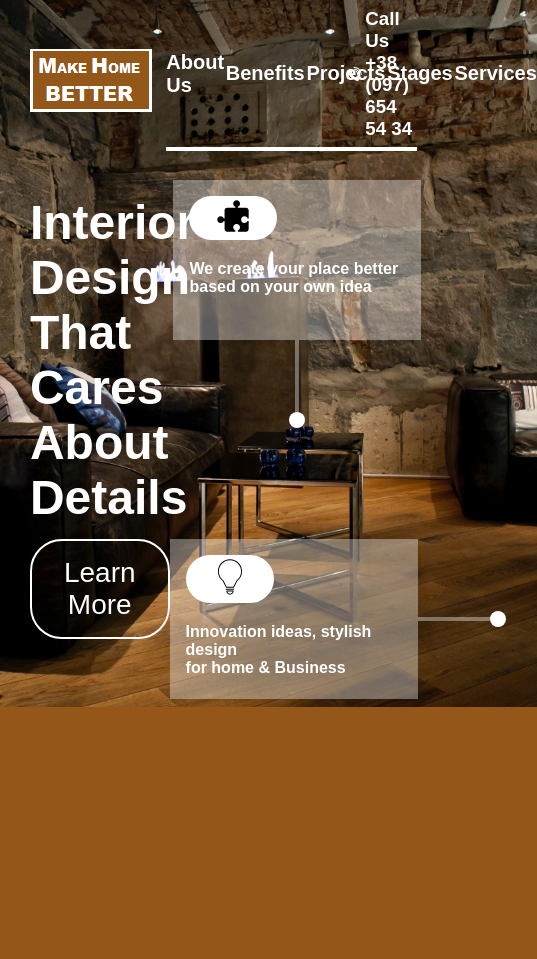
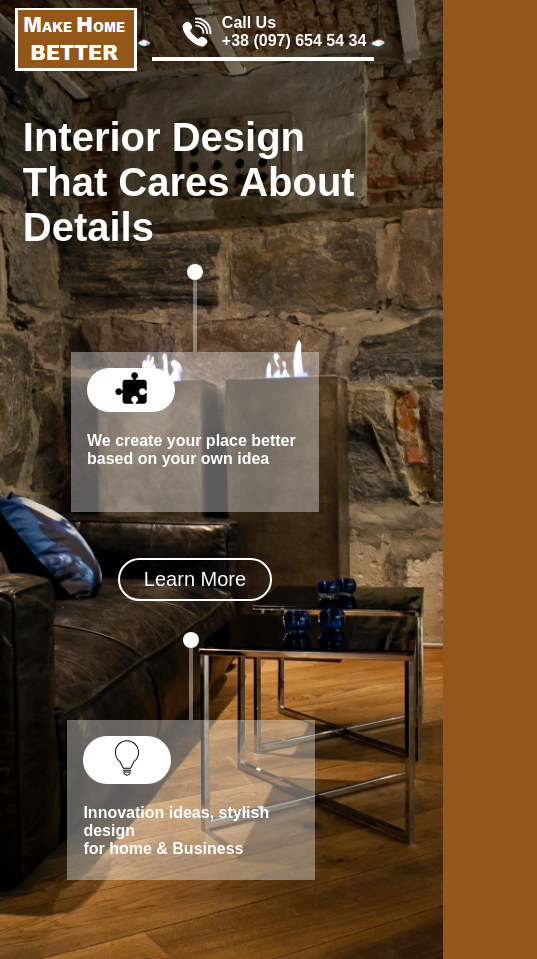
Before and after one commit to SidP919/FS-JS-WD-B-Project-10, a plain HTML site: page index.html in a window 390 px wide. Shown: the whole page, 537 px wide, since content can reach past the window. Before the commit the page ends 844 px from the top, so only its background shows below. Drawn offline with Linux system fonts and the light colour scheme.

Commit message:
Made changes to make the page responsive for small screens

```diff
--- a/style.css
+++ b/style.css
@@ -41,7 +41,7 @@ nav{
 .nav-item{
     margin-right: 1%;
     color:#fff;
-    font-size: 20px;
+    font-size: 16px;
     font-weight: 800;
 }
 .call-us-div{
@@ -50,10 +50,20 @@ nav{
     align-items: center;
     width: 28%;
 }
+.call-us-div svg{
+    width: 40px;
+    height: 40px;
+}
 .call-content-div{
     margin-left: 4%;
     color: #fff;
     font-weight: 800;
+}
+.call-text{
+    font-size: 16px;
+}
+.call-num{
+    font-size: 16px;
 }
 
 main{
@@ -67,6 +77,7 @@ main{
     justify-content: space-between;
     margin-top: 4%;
     margin-bottom: 4%;
+    flex-wrap: wrap;
 }
 .big-txt-div{
     width: 40%;
@@ -118,6 +129,7 @@ main{
 .bottom-sec{
     display: flex;
     justify-content: space-between;
+    align-items: center;
     color:#fff;
 }
 .learn-more-div{
@@ -130,6 +142,7 @@ main{
     padding:16px 32px;
     font-size:28px;
     color:#fff;
+    cursor: pointer;
 }
 .bulb-box-div{
     display: flex;
@@ -140,3 +153,143 @@ main{
     background-color: rgba(255, 255, 255, 0.359);
     padding:2px 36px;
 }
+.sm-hide{
+    visibility: visible;
+}
+.big-hide{
+    visibility: hidden;
+    width: 0;
+    height: 0;
+    padding: 0;
+    margin: 0;
+}
+
+/* ====================================== Media Queries ============================================== */
+@media (min-width: 1707px) {
+}
+
+@media (max-width: 1199.98px) {
+}
+
+@media (max-width: 991.98px) {
+    header {
+        width: 96%;
+        margin: 1% 0%;
+        padding: 1% 0%;
+    }
+    .nav-items{
+        visibility: collapse;
+        width: 0;
+    }
+    .sm-hide{
+        visibility: hidden;
+        width: 0;
+        height: 0;
+        padding: 0;
+        margin: 0;
+    }
+    .big-hide{
+        visibility: visible;
+        width: auto;
+        height: auto;
+        padding: 16px;
+        margin: auto;
+        text-align: center;
+    }
+    .call-us-div {
+        width: 100%;
+        justify-content: flex-end;
+        padding-right: 8px;
+        font-size: 12px;
+    }
+    .call-us-div svg{
+        width: 32px;
+        height: 32px;
+    }
+
+    .big-txt{
+        font-size: 40px;
+        margin-bottom: 4%;
+    }
+    .puzzle-box-div{
+        width: 45%;
+        text-align: center;
+        display: flex;
+        flex-direction: column-reverse;
+        align-items: center;
+        margin-right: 2%;
+    }
+    .bottom-sec {
+        display: flex;
+        justify-content: space-around;
+        align-items: center;
+        color: #fff;
+        margin-bottom: 20%;
+    }
+    .bulb-box-div {
+        display: flex;
+        align-items: center;
+        margin-right: 2%;
+        flex-direction: row-reverse;
+    }
+    .learn-more {
+        padding: 8px 24px;
+        font-size: 20px;
+        margin-bottom: 2%;
+    }
+}
+
+@media (max-width: 767.98px) {
+    .top-sec{
+        flex-direction: column;
+        justify-content: center;
+        align-items: center;
+        flex-wrap: wrap;
+        margin-bottom: 4%;
+    }
+    .big-txt-div{
+        width: 100%;
+        margin-top: 4%;
+        text-align: left;
+        margin-left: 2%;
+    }
+    .bottom-sec {
+        flex-wrap: wrap;
+        flex-direction: column;
+        align-items: center;
+    }
+
+    .bulb-box-div {
+        flex-direction: column-reverse;
+    }
+    .learn-more-div{
+        margin-left: 0;
+    }
+    .learn-more {
+        margin-top: 20%;
+        margin-bottom: 20%;
+    }
+    .x-line {
+        display: flex;
+        padding: 36px 2px;
+        flex-direction: column;
+    }
+}
+
+@media (max-width: 575.98px) {
+    .bulb-box-div {
+        flex-direction: column-reverse;
+    }
+    .learn-more-div{
+        margin-left: 0;
+    }
+    .learn-more {
+        margin-top: 20%;
+        margin-bottom: 20%;
+    }
+    .x-line {
+        display: flex;
+        padding: 36px 2px;
+        flex-direction: column;
+    }
+}
```
